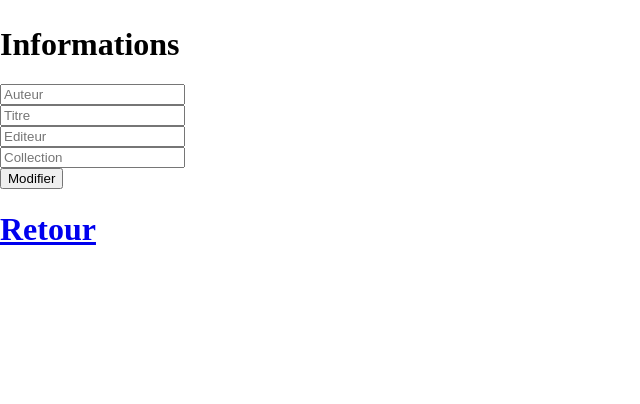
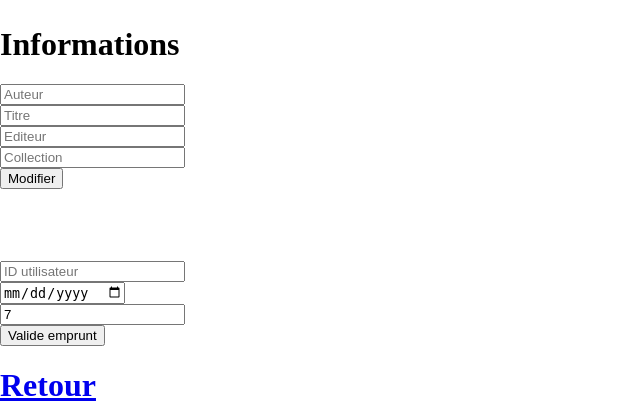
Before and after one commit to quentintronquoy/Olibrary, a PHP site: page /modifier.php?id=1 in a window 1280 px wide. Shown: the part 594-998 px from the top of the page, without its empty margins (0-640 px from the left). Before the commit the page ends 839 px from the top, so only its background shows below. Run offline with PHP 8.4, Linux system fonts and the light colour scheme; tables that the repository leaves empty or names only in its code hold one stand-in row (values such as "Sample post").

```diff
--- a/admin.php
+++ b/admin.php
@@ -124,8 +124,8 @@ function cache(bouton, id){
 
 
 <br><br>
-<input type="button" name="lien1" value="Ajouter un nouveau" onclick="self.location.href='../includes/ajouter.php'" style="background-color:grey" style="color:white; font-weight:bold"onclick>
-<input type="button" name="lien1" value="Retour" onclick="self.location.href='./admin.php'" style="background-color:grey" style="color:white; font-weight:bold"onclick>
+<input type="button" name="lien1" value="Ajouter un nouveau" onclick="self.location.href='./admin/ajout.php'" style="background-color:grey" style="color:white; font-weight:bold"onclick>
+<input type="button" name="lien1" value="Retour" onclick="self.location.href='../index.php'" style="background-color:grey" style="color:white; font-weight:bold"onclick>
 </div>
 
 </body>
--- a/affichage.php
+++ b/affichage.php
@@ -1,4 +1,4 @@
-<?php include_once("./includes/header.php");
+/<?php include_once("./includes/header.php");
 ?>
 
 <div id="menu">
--- a/modifier.php
+++ b/modifier.php
@@ -80,7 +80,22 @@
                         }
 
          ?>
+                <form method="POST">
+                  </br></br></br></br>
+                  <input type="number" name="utilisateur_id" placeholder="ID utilisateur"></br>
+                  <input type="date" name="emprunt_date"></br>
+                  <input type="number" name="emprunt_jour" value="7"placeholder="durée emprunt"></br>
+                  <input type="submit" name="validé" value="Valide emprunt">
 
+
+
+
+                </form>
+                <?php
+                if (isset($_POST['send'])) {
+
+                }
+                ?>
 
 
                   <h1><a href="../admin.php">Retour</a></h1>
```
